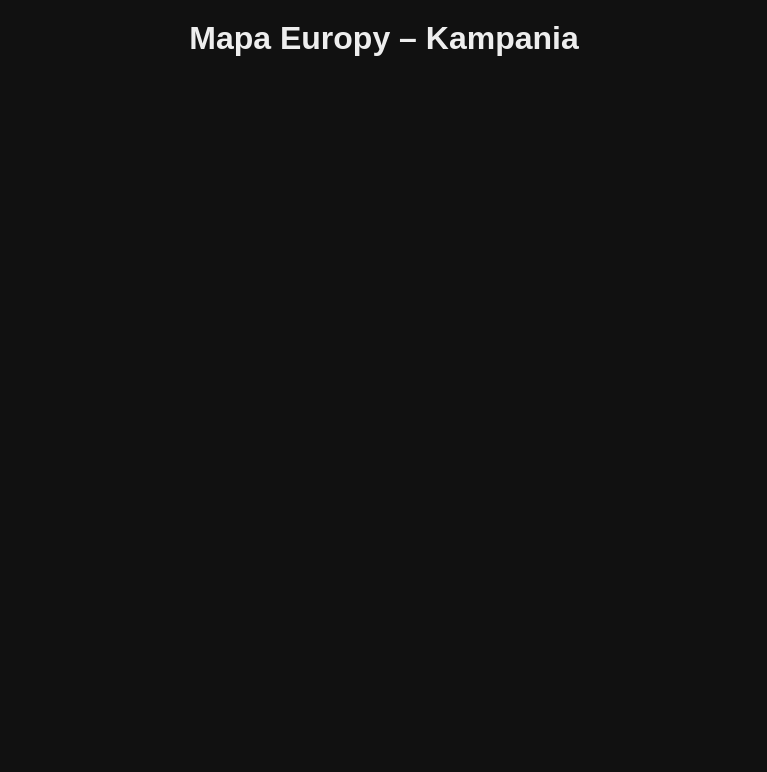
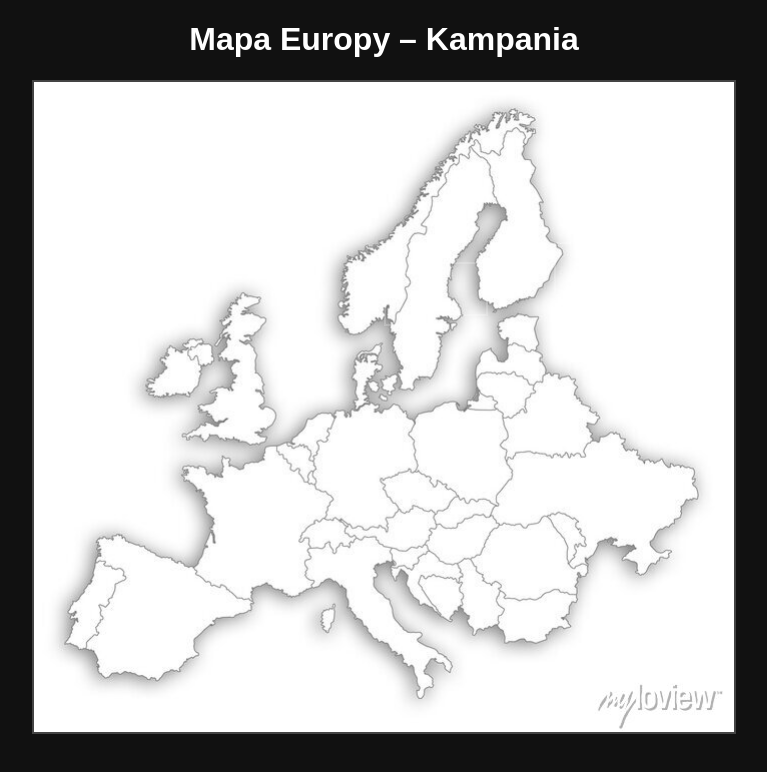
Before and after one commit to totalfront/totalfront, a plain HTML site: page index.html in a window 1280 px wide. Shown: the whole page, without its empty margins (256-1023 px from the left). Drawn offline with Linux system fonts and the light colour scheme.

Commit message:
style.css

```diff
--- a/style.css
+++ b/style.css
@@ -1,23 +1,25 @@
 body {
-  font-family: Arial, sans-serif;
+  background: #111;
+  color: white;
   text-align: center;
-  background-color: #111;
-  color: #eee;
+  font-family: sans-serif;
 }
 
-h1 {
-  margin-top: 20px;
+.mapa {
+  position: relative;
+  width: 700px;
+  height: 650px;
+  margin: auto;
+  background-image: url("mapaeuropa.jpg");
+  background-size: cover;
+  border: 2px solid #444;
 }
 
-#mapa-container {
-  margin: 20px auto;
-  width: 90%;
-  max-width: 800px;
-  border: 2px solid #333;
+.region {
+  position: absolute;
+  width: 50px;
+  height: 50px;
+  background-color: rgba(255, 255, 255, 0.0);
+  border: 2px solid rgba(255, 255, 255, 0.2);
+  cursor: pointer;
 }
-
-#info {
-  margin-top: 20px;
-  font-size: 18px;
-  color: #00ff99;
-}
```
